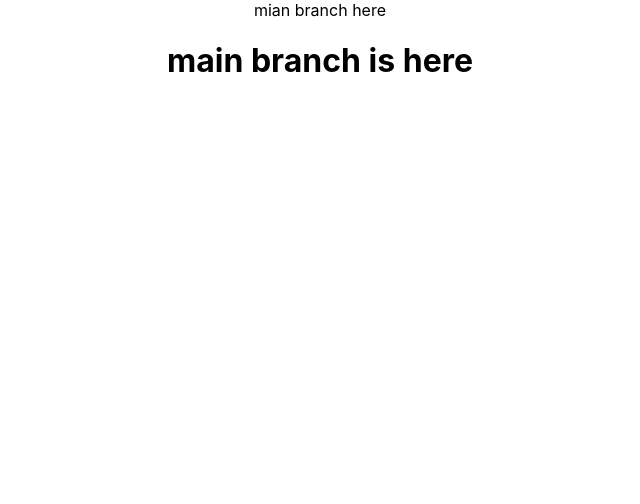
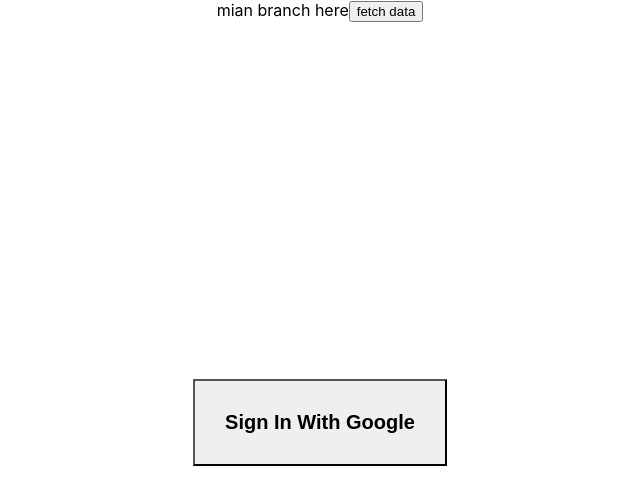
Before and after one commit to maher9393267111/react-client-22, a React (Create React App) app: page / in a window 1280 px wide. Shown: the top 504 px of the page, without its empty margins (320-960 px from the left). Built offline with nearby package versions, Linux system fonts and the light colour scheme.

Commit message:
sfirebase sign with google start work

```diff
--- a/src/App.js
+++ b/src/App.js
@@ -1,13 +1,30 @@
 import logo from './logo.svg';
 import './App.css';
+import axios from 'axios';
+import Home from './pages/home'
+import {useState, useEffect} from 'react';
+function App() {
 
-function App() {
+const [data, setData] = useState([]);
+const handleClick = () => {
+  axios.get('http://localhost:5000/user/reg').then(res => {
+    setData(res.data);
+    console.log(res.data);
+  })
+}
+
+
   return (
     <div className="App">
 
       mian branch here
 
-      <h1>main branch is here</h1>
+<button
+onClick={handleClick}
+>fetch data</button>
+
+
+    <Home/>
 
     </div>
   );
--- /dev/null
+++ b/src/firebase/index.js
@@ -0,0 +1,19 @@
+
+import firebase from 'firebase'
+
+const firebaseConfig =  firebase.initializeApp({
+    apiKey: "AIzaSyC4qfODc1T-EIDV3JL-DsQ_nBuNWr0ne5A",
+    authDomain: "react-auth-da2f5.firebaseapp.com",
+    projectId: "react-auth-da2f5",
+    storageBucket: "react-auth-da2f5.appspot.com",
+    messagingSenderId: "622489962584",
+    appId: "1:622489962584:web:f911abf1b8c1b7b49ea22d"
+});
+
+// Initialize Firebase
+const db = firebaseConfig.firestore()
+
+const auth = firebase.auth()
+
+const storage = firebase.storage();
+export { db, auth,storage }
--- /dev/null
+++ b/src/pages/home/index.js
@@ -0,0 +1,21 @@
+import React from 'react'
+import firebase from 'firebase'
+
+
+import { auth } from '../../firebase/index'
+// import { Button } from '@material-ui'
+//
+
+function SignIn() {
+    function signInWithGoogle() {
+        const provider = new firebase.auth.GoogleAuthProvider()
+        auth.signInWithPopup(provider)
+    }
+    return (
+        <div style={{ display: 'flex', justifyContent: 'center', height: '100vh', alignItems: 'center' }}>
+            <button style={{ padding: '30px', fontSize: '20px', borderRadius: '0', fontWeight: '600' }} onClick={signInWithGoogle}>Sign In With Google</button>
+        </div>
+    )
+}
+
+export default SignIn
```
Also changed, not shown: package.json (+9 -0 lines), 1 other file (tests, documents, lock files or other folders).
